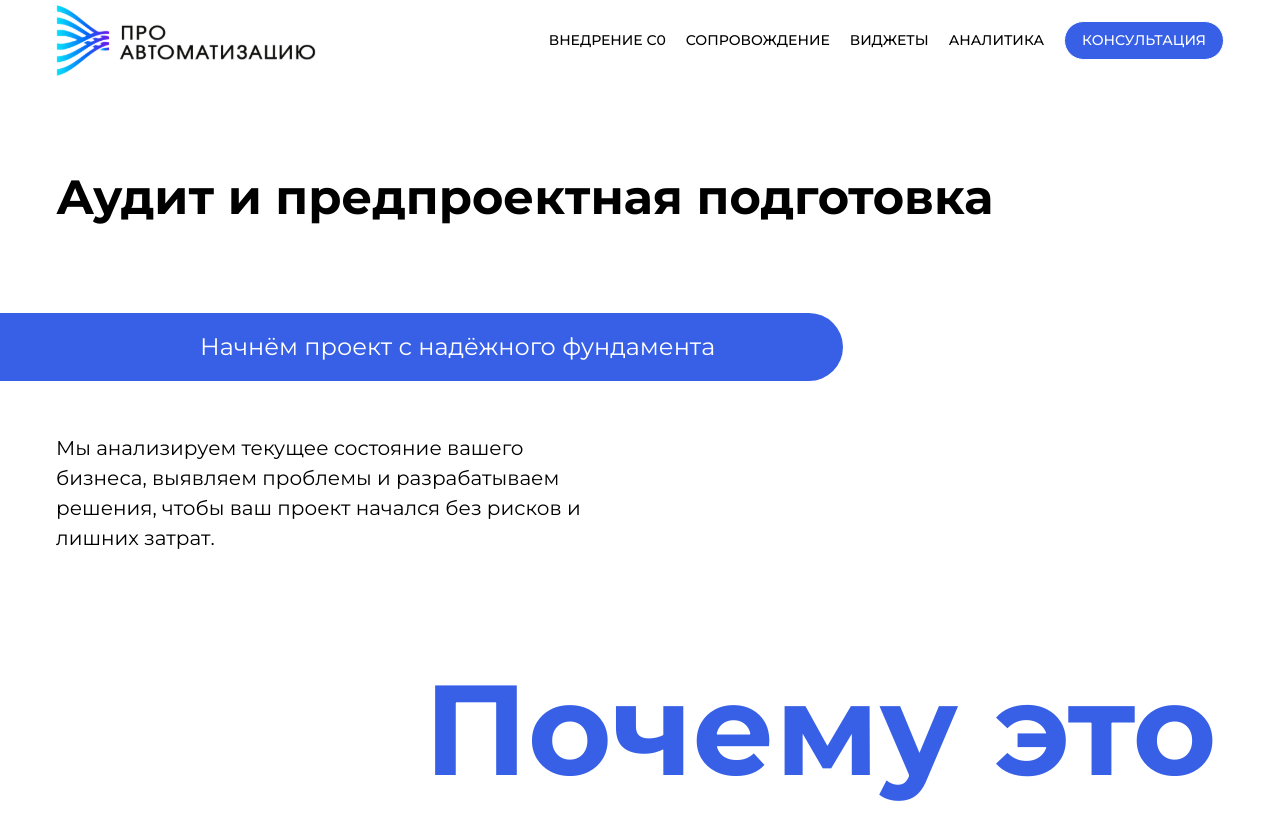
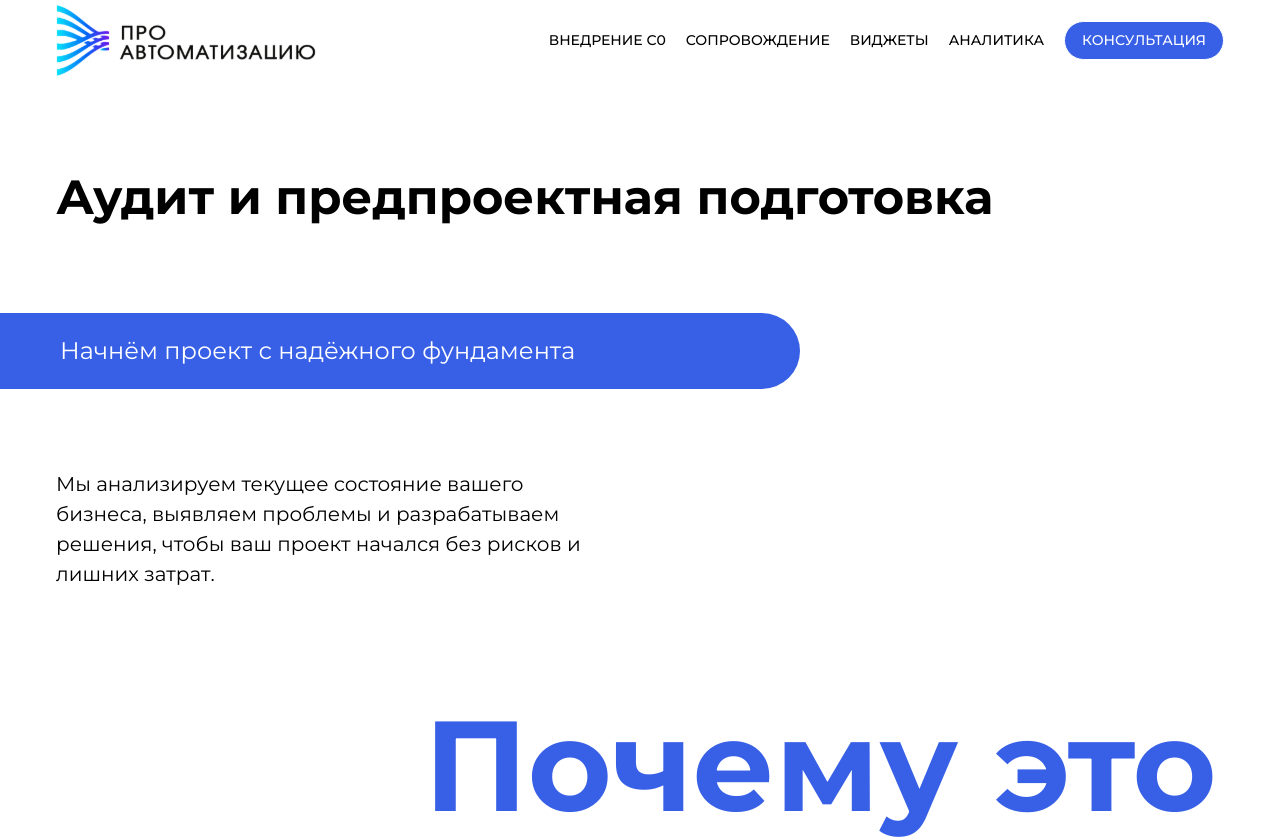
Before and after one commit to DFimp/landing_pro_automatization, a Next.js app: page /analytics in a window 1280 px wide. Shown: the top 839 px of the page. Built offline with nearby package versions, Linux system fonts and the light colour scheme.

Commit message:
fixed error with sticky info

```diff
--- a/src/shared/ui/stickyInfo/StickyInfo.tsx
+++ b/src/shared/ui/stickyInfo/StickyInfo.tsx
@@ -10,19 +10,21 @@ export default function StickyInfo({
                                        className = "",
                                    }: StickyInfoProps) {
     return (
-    <div className="sticky-info h-10 w-full">
-      <div className="relative h-20">
+        <div className="sticky-info w-full">
+            <div className="flex items-stretch">
+                <div className={`flex-1 ${left ? "bg-blue" : ""}`}></div>
                 <div
-          className={`absolute bg-blue top-0 text-white text-h4 font-normal py-4 px-10 pr-32 ${className}
-            ${
-              left
-                ? "left-0 rounded-r-full pl-50"
-                : "right-0 rounded-l-full pr-50"
-            }`}
+                    className="container"
+                    style={{padding:'0'}}>
+                    <div className={`bg-blue text-white text-h4 font-normal py-5 whitespace-normal
+            ${left ? "rounded-r-full pl-5 pr-20" : "rounded-l-full pr-5 pl-20"}
+            ${className}`}
                     >
                         {text}
                     </div>
                 </div>
+                <div className={`flex-1 ${!left ? "bg-blue" : ""}`}></div>
+            </div>
         </div>
     );
 }
--- a/src/widgets/analytic/analyticsHeroSection/AnalyticsHeroSection.tsx
+++ b/src/widgets/analytic/analyticsHeroSection/AnalyticsHeroSection.tsx
@@ -7,7 +7,9 @@ export function AnalyticsHeroSection() {
                 Аудит и предпроектная подготовка
             </h2>
 
-            <StickyInfo text="Начнём проект с надёжного фундамента" />
+            <StickyInfo
+                className="max-w-[760px]"
+                text="Начнём проект с надёжного фундамента" />
 
             <div className='container'>
                 <h4 className=" font-normal text-h5 max-w-135">
```
Also changed, not shown: src/widgets/accompaniment/AccompanimentHeroSection/AccompanimentHeroSection.tsx (+0 -1 lines). Lines whose indentation alone changed are shown as unchanged.
